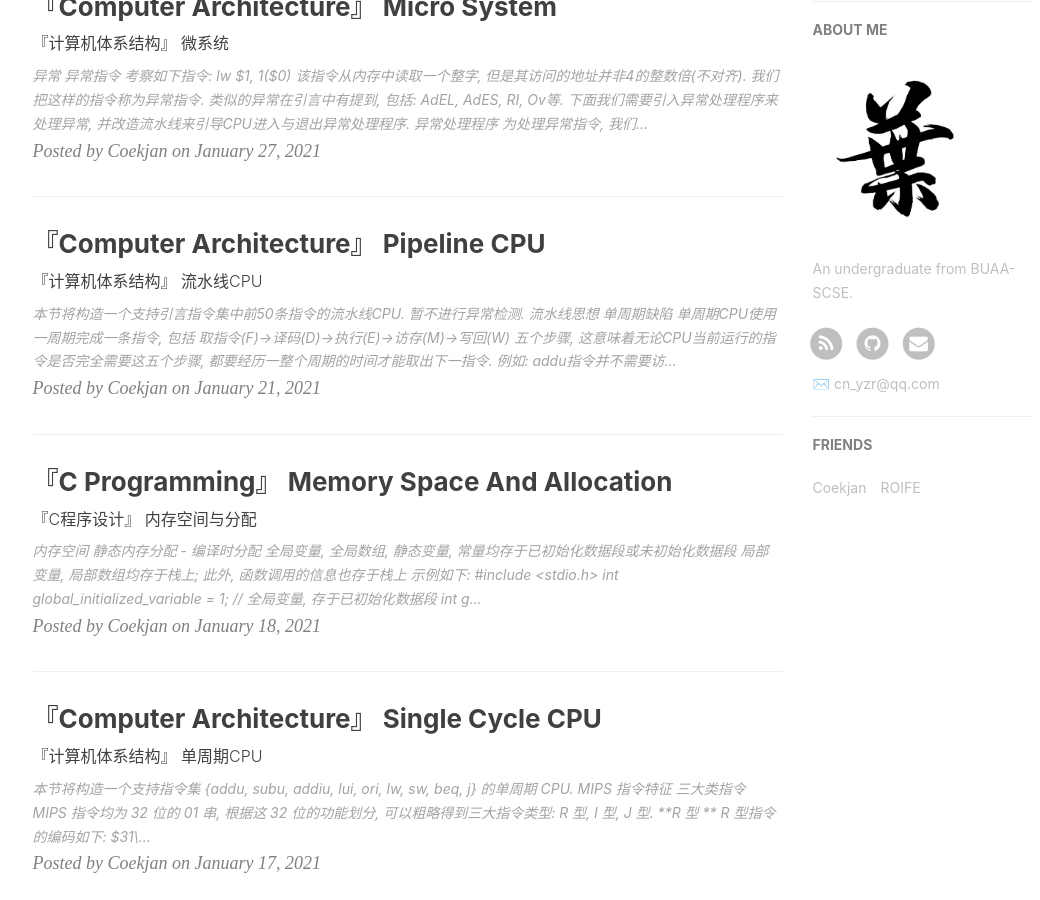
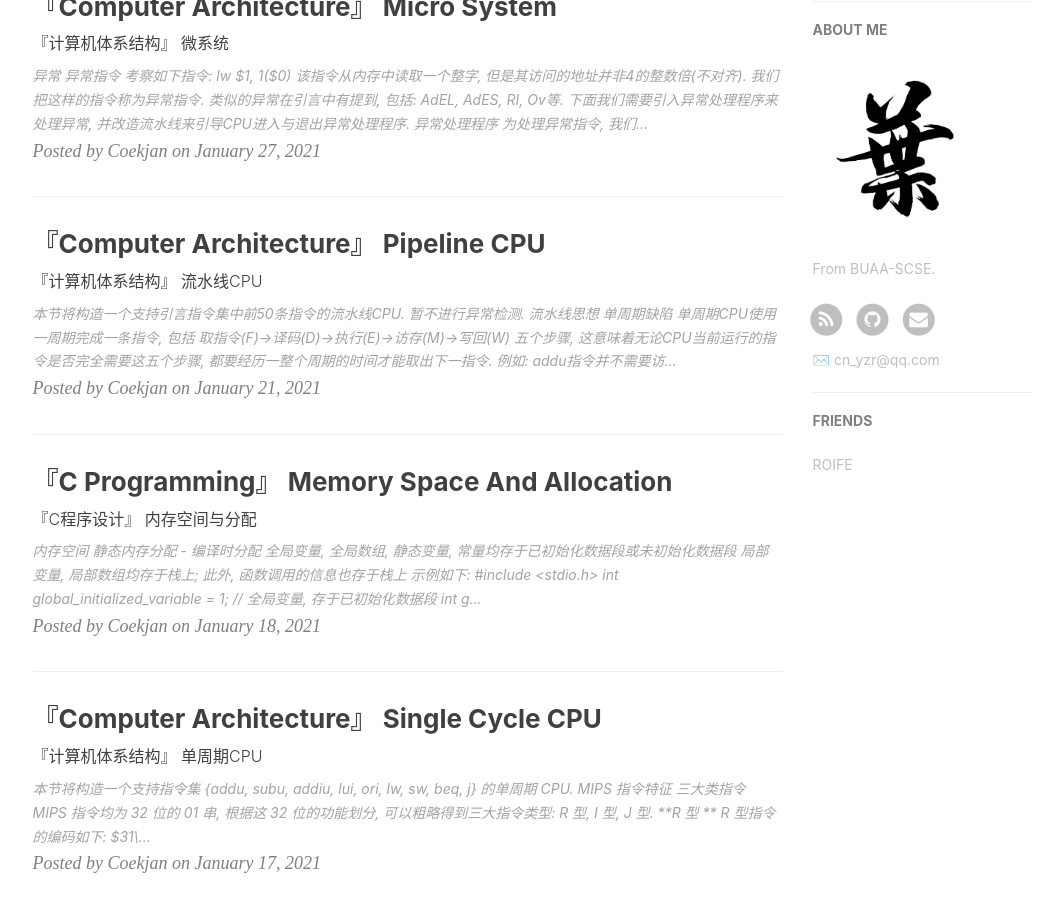
Before and after one commit to Coekjan/coekjan.github.io, a Jekyll site: the page built from index.html, in a window 1280 px wide and 900 px high, scrolled down 692 px. Shown: the whole window, without its empty margins (135-1175 px from the left). Built offline with Jekyll 4.4.1, drawn with Linux system fonts in a browser that asks for light colours; nearby versions of some CDN libraries; the list of posts is cut into pages by our own code; comment, search, counter and statistics services are not loaded.

Commit message:
Update _config.yml

```diff
--- a/_config.yml
+++ b/_config.yml
@@ -6,14 +6,14 @@ header-img: img/home-bg.jpg
 email: cn_yzr@qq.com
 description: "分享经验, 共享知识"
 keyword: "北京航空航天大学, 计算机科学与技术"
-url: "https://coekjan.github.io"          # your host, for absolute URL
+url: "https://coekjan.gitee.io"          # your host, for absolute URL
 baseurl: ""      # for example, '/blog' if your blog hosted on 'host/blog'
 github_repo: "https://github.com/coekjan/coekjan.github.io.git" # you code repository
 github_url: "https://github.com/Coekjan"
 
 # Sidebar settings
 sidebar: true                           # whether or not using Sidebar.
-sidebar-about-description: "An undergraduate from BUAA-SCSE."
+sidebar-about-description: "From BUAA-SCSE."
 sidebar-avatar: /img/about-ycj.jpg
 
 
@@ -103,10 +103,6 @@ page-katex: false
 # Friends
 friends: [
   {
-    title: "Coekjan",
-    href: "https://coekjan.github.io"
-  },
-  {
     title: "ROIFE",
     href: "https://roife.github.io"
   }
```
